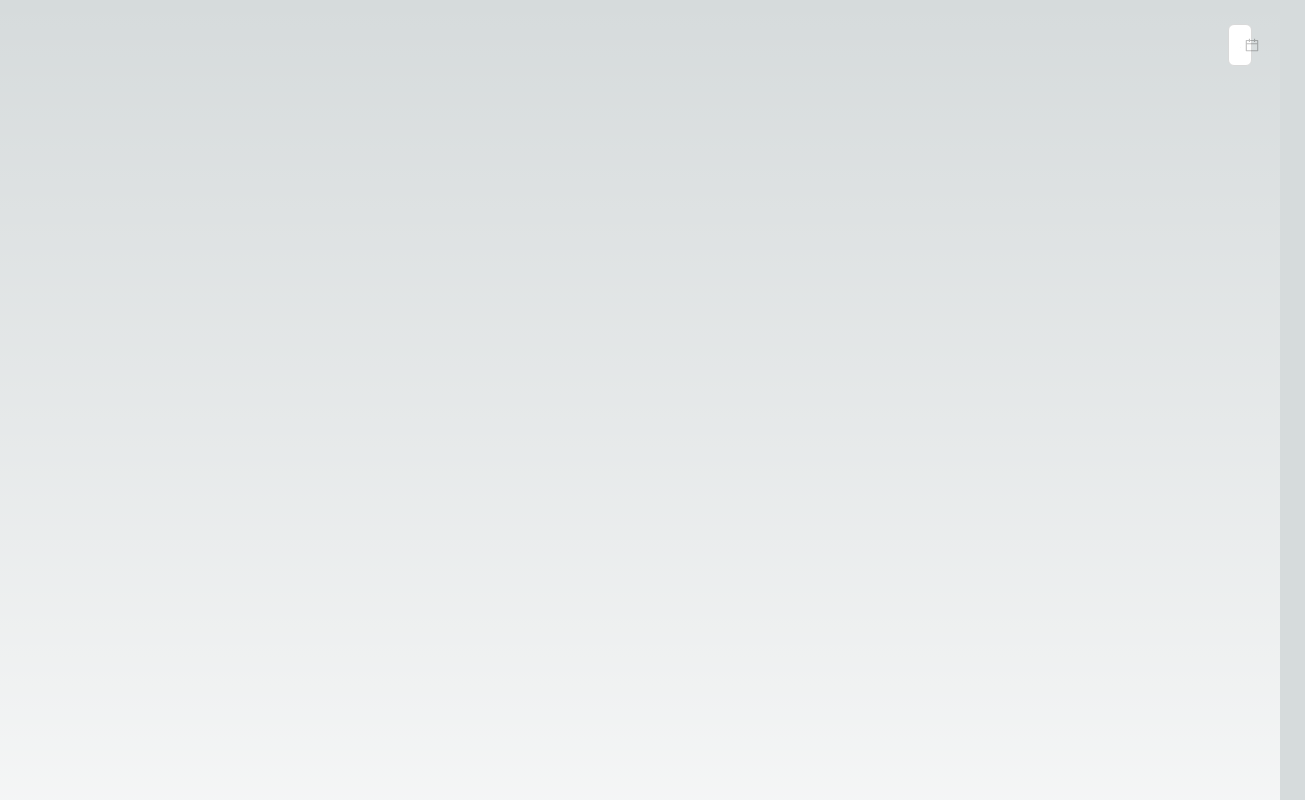
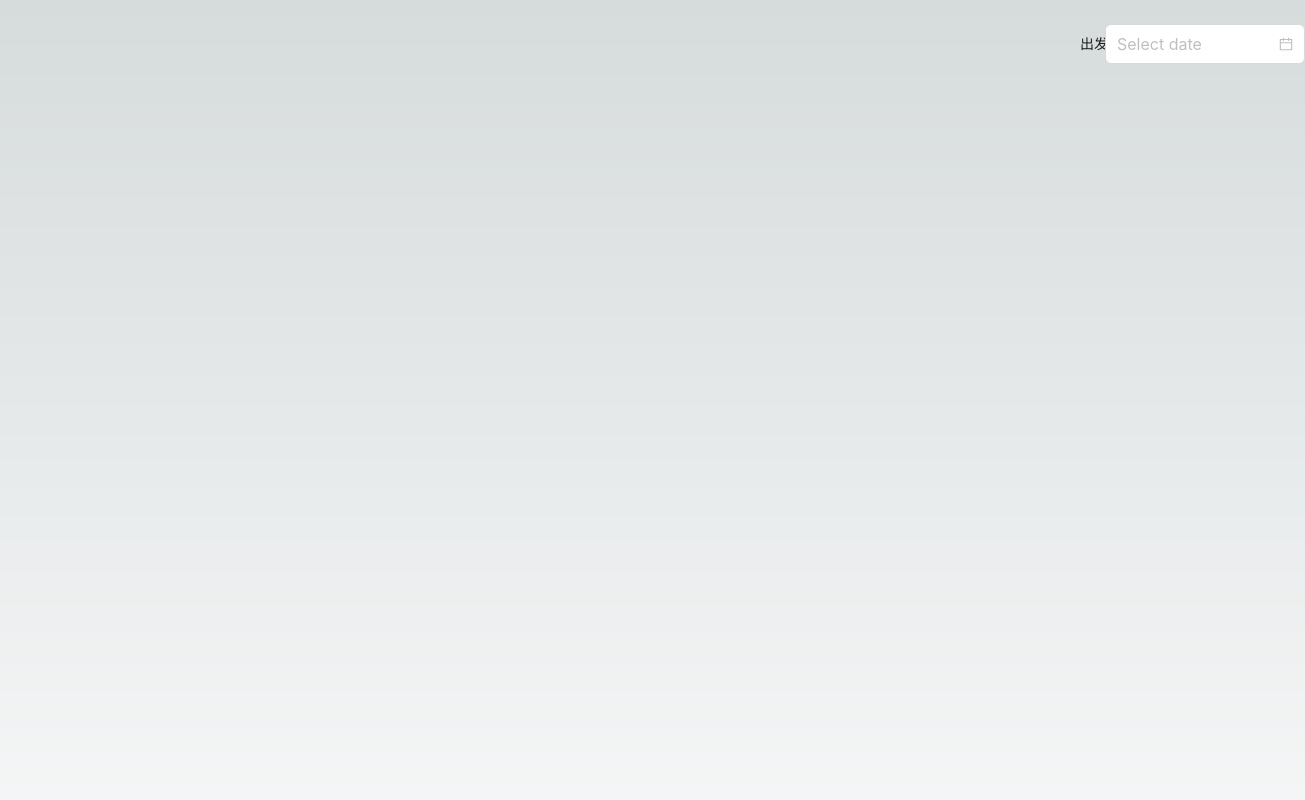
Before and after one commit to CandiceCaiYu/Record-your-footmark, a Next.js app in the folder my-app/: page /components/Cities in a window 1280 px wide. Shown: the top 800 px of the page, 1305 px wide, since content can reach past the window. Built offline with nearby package versions, Linux system fonts and the light colour scheme.

Commit message:
[Trello-27] add form component in city page

```diff
--- a/my-app/src/app/components/Cities/page.tsx
+++ b/my-app/src/app/components/Cities/page.tsx
@@ -3,7 +3,7 @@ import React, {useEffect, useState} from "react";
 import * as echarts from "echarts";
 import styles from './styles.module.scss'
 import {usePage} from "@/app/components/Cities/usePage";
-import {DatePicker} from "antd";
+import {DatePicker, Form} from "antd";
 import {City_info} from "@/app/components/Cities/optionConfig";
 import {Dayjs} from "dayjs";
 
@@ -37,8 +37,13 @@ const Cities = ({provinceCode, cleanProvinceCode}: Props) => {
             <div id={'city'} style={{width: '1200px', height: '1080px'}}></div>
             <section className={styles.city_content}>
                 <h2>{currentCityInfo.provinceName}{currentCityInfo.cityName && `- ${currentCityInfo.cityName}}`}</h2>
-                <DatePicker defaultValue={currentCityInfo?.date} onChange={handleOnChange}
-                            className={styles.datePicker}/>
+                <Form labelCol={{span: 3}} wrapperCol={{span: 16}} size={"large"}>
+                    <Form.Item label={'出发时间'} name={'date'} wrapperCol={{span: 6}}>
+                        <DatePicker defaultValue={currentCityInfo?.date}
+                                    onChange={handleOnChange}
+                                    className={styles.datePicker}/>
+                    </Form.Item>
+                </Form>
                 <article>
                     {currentCityInfo.content}
                 </article>
--- a/my-app/src/app/components/Cities/styles.module.scss
+++ b/my-app/src/app/components/Cities/styles.module.scss
@@ -16,9 +16,7 @@
     }
 
     .datePicker {
-      height: 42px;
-      width: 30%
+      width: 200px;
     }
   }
-
 }
```
